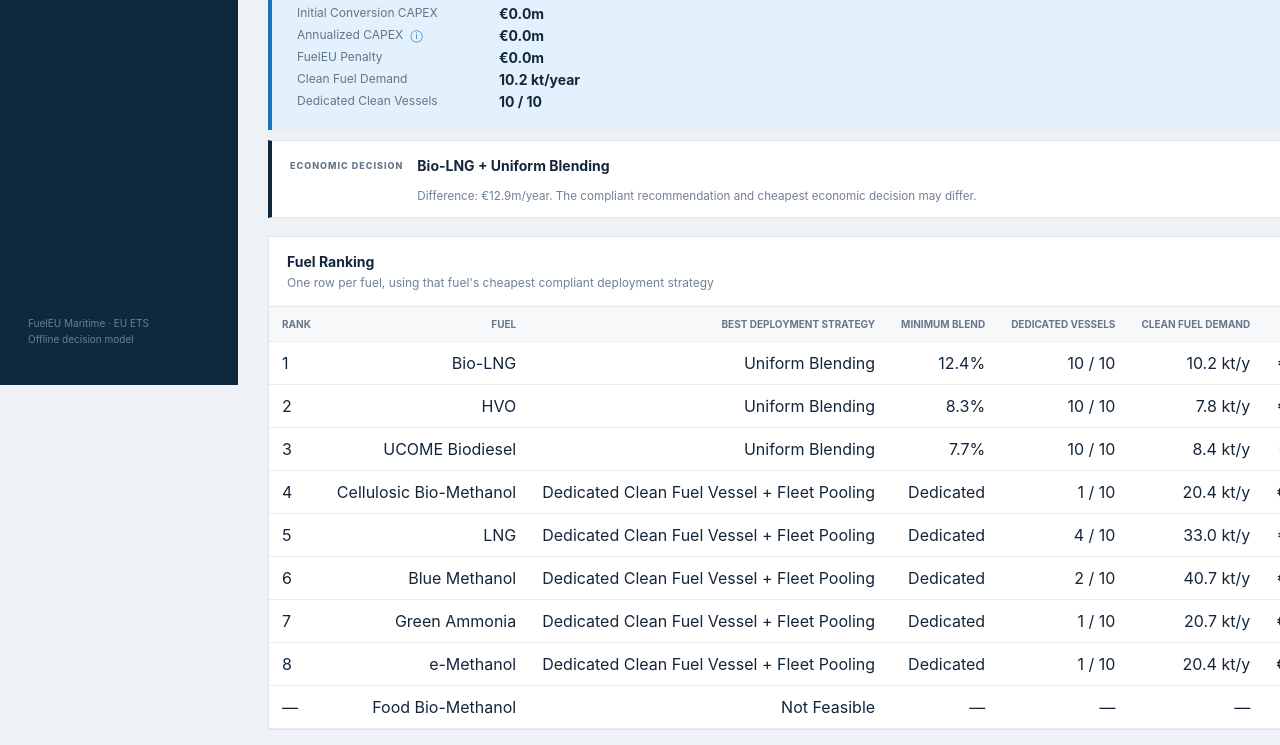
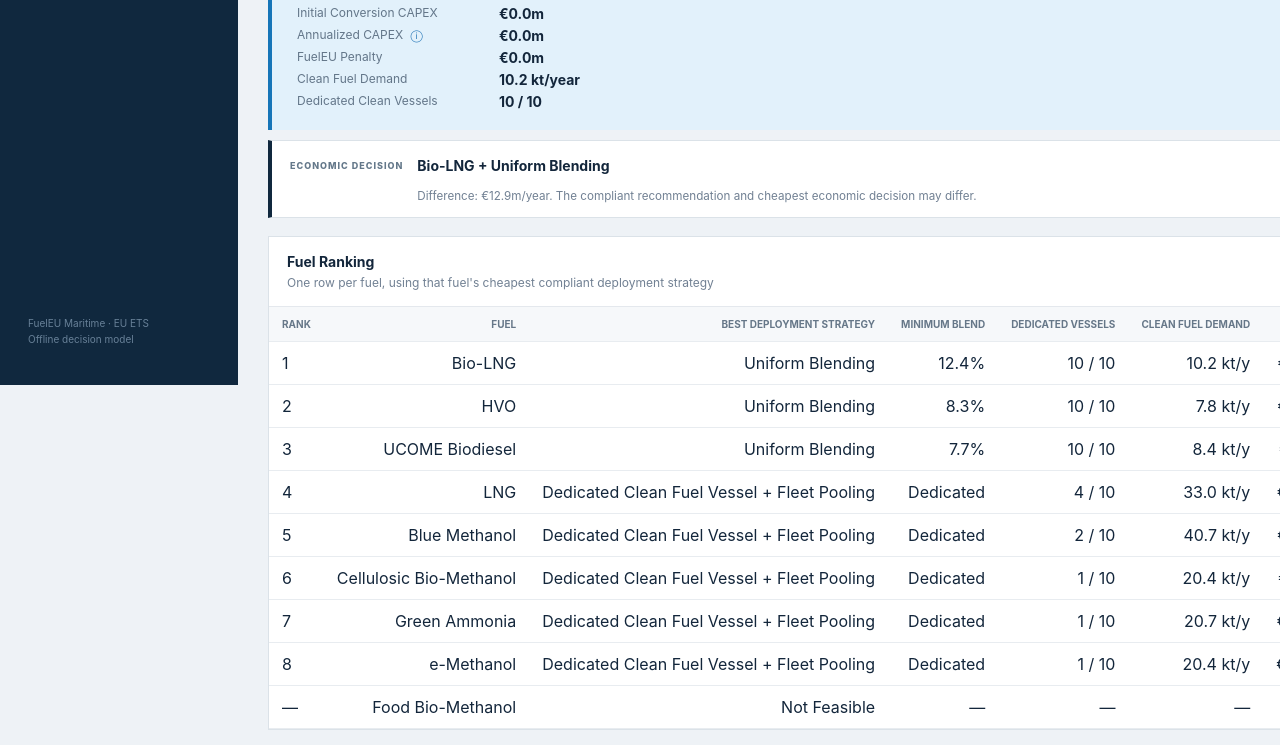
Before and after one commit to senaitest003-art/marine, a React (Vite) app: page / in a window 1280 px wide. Shown: the part 415-1160 px from the top of the page. Built offline with nearby package versions, Linux system fonts and the light colour scheme.

Commit message:
Correct LNG market pricing and cellulosic biomethanol cost assumptions

```diff
--- a/src/data.ts
+++ b/src/data.ts
@@ -8,8 +8,8 @@ const cap=(low:number,base:number,high:number,newLow:number,newBase:number,newHi
 export const settings:Settings={baseCI:91.16,reduction:rec(.06,.145,.31,.80),penaltyRate:2400,consecutiveNonCompliance:1,eurUsd:1.08,year:2030,scenario:'Base',eua:{Low:rec(70,80,95,120),Base:rec(100,120,150,200),High:rec(140,180,230,300)},rfNboIncentive:true,rfNboSubtarget:false,reward:2,rewardFrom:2025,rewardTo:2033,gwpCH4:28,gwpN2O:265,etsSurrender:1,capexMethod:'CRF',externalCreditAvailable:true,externalCreditPrice:1200,bankedSurplus:0,borrowedBalance:0,borrowingRepayment:1.1,otherComplianceCost:0,lngSlip:{'LNG Otto LP':.035,'LNG Otto medium speed':.025,'LNG diesel cycle':.006,'LNG high pressure dual fuel':.002,'User Defined':.02}};
 export const fuels:Fuel[]=[
  {id:'vlsfo',name:'VLSFO',lcv:40.5,ci:91.16,wtt:13.5,co2:3.114,ch4:0,n2o:0,slip:0,price:priceDeck([550,575,600,625],[450,475,500,525],[700,725,750,775],40.5),priceBasis:'USD/t',priceType:'Market Anchor + Planning Assumption',priceSource:'S&P Global Commodity Insights / Platts marine bunker market',priceBasisNote:'Indicative delivered marine-fuel procurement price; 2026 Rotterdam VLSFO public anchor approximately USD 450–500/t; commodity uncertainty, no technology-learning decline',priceConfidence:'Medium',...cap(0,0,0,0,0,0,'No conversion required','Conventional or drop-in fuel', 'High'),capex:0,economicLife:15,discountRate:.08,rfnbo:false,bio:false,food:false,eligible:true,maxSupply:1e9,maxBlend:1,minBlend:0,pilotShare:0,pilotFuel:'vlsfo'},
- {id:'lng',name:'LNG',lcv:49.1,ci:75,wtt:18.5,co2:2.75,ch4:0,n2o:0,slip:.035,price:priceDeck([750,725,700,700],[600,600,600,600],[950,900,850,850],49.1),priceBasis:'USD/t',priceType:'Market Anchor + Planning Assumption',priceSource:'S&P Global Commodity Insights / Platts LNG bunker Rotterdam',priceBasisNote:'Indicative delivered marine-fuel procurement price; approximately USD 772/t 2026 Rotterdam anchor with moderate commodity normalization, not technology learning',priceConfidence:'Medium',...cap(10_000_000,15_000_000,25_000_000,8_000_000,12_000_000,18_000_000,'Public retrofit complexity and industry literature','Dual-fuel engine, cryogenic storage, FGSS, piping and safety; screening assumption', 'Low'),capex:8000000,economicLife:15,discountRate:.08,rfnbo:false,bio:false,food:false,eligible:true,maxSupply:1e9,maxBlend:1,minBlend:0,pilotShare:0,pilotFuel:'vlsfo'},
- {id:'cellulosic',name:'Cellulosic Bio-Methanol',lcv:19.9,ci:18,wtt:15,co2:0.08,ch4:0,n2o:0,slip:0,price:priceDeck([750,700,650,600],[600,550,500,450],[950,900,850,800],19.9),priceBasis:'USD/t',priceType:'Production-cost-based Delivered Planning Assumption',priceSource:'IRENA Innovation Outlook: Renewable Methanol',priceBasisNote:'IRENA production-cost ranges adjusted for feedstock aggregation, transport, storage, terminal, bunkering, certification and early-market liquidity',priceConfidence:'Medium-Low',...cap(7_000_000,10_500_000,15_000_000,4_000_000,5_600_000,8_000_000,'IMO/DNV methanol marine-fuel study; Stena project cross-check','24 MW Ro-Ro screening case; engine, equipment and shipyard scope', 'Medium'),capex:2000000,economicLife:15,discountRate:.08,rfnbo:false,bio:true,food:false,eligible:true,maxSupply:200000,maxBlend:1,minBlend:0,pilotShare:0,pilotFuel:'vlsfo'},
+ {id:'lng',name:'LNG',lcv:49.1,ci:75,wtt:18.5,co2:2.75,ch4:0,n2o:0,slip:.035,price:priceDeck([775,775,800,800],[600,600,625,625],[1000,1000,1050,1050],49.1),priceBasis:'USD/t',priceType:'Marine Bunker Market Anchor',priceSource:'S&P Global / Platts Rotterdam LNG Bunker',priceBasisNote:'Actual marine bunker market basis; approximately USD 772/t 2026 annual/base-rate anchor and USD 850–900/t July observations. Commodity-linked assumption driven by gas, TTF/JKM, shipping, bunker premium and geopolitics; no technology-learning curve',priceConfidence:'Medium',...cap(10_000_000,15_000_000,25_000_000,8_000_000,12_000_000,18_000_000,'Public retrofit complexity and industry literature','Dual-fuel engine, cryogenic storage, FGSS, piping and safety; screening assumption', 'Low'),capex:8000000,economicLife:15,discountRate:.08,rfnbo:false,bio:false,food:false,eligible:true,maxSupply:1e9,maxBlend:1,minBlend:0,pilotShare:0,pilotFuel:'vlsfo'},
+ {id:'cellulosic',name:'Cellulosic Bio-Methanol',lcv:19.9,ci:18,wtt:15,co2:0.08,ch4:0,n2o:0,slip:0,price:priceDeck([1000,900,825,750],[800,725,650,600],[1250,1150,1050,950],19.9),priceBasis:'USD/t',priceType:'Gasification Production Cost + Delivered Marine Fuel Planning Assumption',priceSource:'IRENA Renewable Methanol + Green Chemistry 2026 gasification-based biomethanol TEA',priceBasisNote:'Lignocellulosic residues → drying/pretreatment → gasification → syngas conditioning → methanol synthesis/purification. Production/MSP evidence: USD 429–879/t without CCS and USD 484–947/t with CCS; model adds biomass logistics, transport, terminal/storage, bunkering, certification, supplier margin and early-market premium',priceConfidence:'Medium-Low',...cap(7_000_000,10_500_000,15_000_000,4_000_000,5_600_000,8_000_000,'IMO/DNV methanol marine-fuel study; Stena project cross-check','24 MW Ro-Ro screening case; engine, equipment and shipyard scope', 'Medium'),capex:2000000,economicLife:15,discountRate:.08,rfnbo:false,bio:true,food:false,eligible:true,maxSupply:200000,maxBlend:1,minBlend:0,pilotShare:0,pilotFuel:'vlsfo'},
  {id:'foodBio',name:'Food Bio-Methanol',lcv:19.9,ci:45,wtt:35,co2:.2,ch4:0,n2o:0,slip:0,price:priceDeck([850,825,800,800],[700,675,650,650],[1050,1025,1000,1000],19.9),priceBasis:'USD/t',priceType:'Proxy Assumption',priceSource:'Proxy delivered-fuel planning assumption; no liquid marine benchmark',priceBasisNote:'Limited decline due to feedstock competition, food/feed sustainability restrictions, land-use constraints and limited scale; eligibility remains separate',priceConfidence:'Low',...cap(7_000_000,10_500_000,15_000_000,4_000_000,5_600_000,8_000_000,'IMO/DNV methanol marine-fuel study; Stena project cross-check','24 MW Ro-Ro screening case; engine, equipment and shipyard scope', 'Medium'),capex:2000000,economicLife:15,discountRate:.08,rfnbo:false,bio:true,food:true,eligible:false,maxSupply:100000,maxBlend:1,minBlend:0,pilotShare:0,pilotFuel:'vlsfo'},
  {id:'eMethanol',name:'e-Methanol',lcv:19.9,ci:12,wtt:9,co2:.04,ch4:0,n2o:0,slip:0,price:priceDeck([1200,1000,850,650],[900,750,650,500],[1600,1400,1200,900],19.9),priceBasis:'USD/t',priceType:'Market Anchor + Long-term Learning Assumption',priceSource:'S&P Global Commodity Insights + IRENA Renewable Methanol + IEA',priceBasisNote:'Delivered marine-fuel planning assumption anchored to low-carbon methanol assessments; long-term power, electrolyser, CO₂ sourcing, utilisation and scale improvements',priceConfidence:'Medium',...cap(7_000_000,10_500_000,15_000_000,4_000_000,5_600_000,8_000_000,'IMO/DNV methanol marine-fuel study; Stena project cross-check','24 MW Ro-Ro screening case; engine, equipment and shipyard scope', 'Medium'),capex:2000000,economicLife:15,discountRate:.08,rfnbo:true,bio:false,food:false,eligible:true,maxSupply:250000,maxBlend:1,minBlend:0,pilotShare:0,pilotFuel:'vlsfo'},
  {id:'ammonia',name:'Green Ammonia',lcv:18.6,ci:9,wtt:7,co2:0,ch4:0,n2o:.0001,slip:0,price:priceDeck([950,850,750,650],[700,650,575,500],[1250,1100,950,800],18.6),priceBasis:'USD/t',priceType:'Production-cost + Market Anchor Planning Assumption',priceSource:'IEA + S&P Global Commodity Insights + IRENA renewable-ammonia analysis',priceBasisNote:'Production-cost evidence adjusted to delivered marine price for transport, storage, bunkering, certification, scarcity and supplier margin; 2026 conventional NWE anchor USD 750–905/t',priceConfidence:'Medium-Low',...cap(15_000_000,20_000_000,30_000_000,12_000_000,16_000_000,25_000_000,'Public ammonia-fuel conversion scope','Engine, tanks, supply, ventilation, detection and toxic-release mitigation; planning assumption', 'Low'),capex:10000000,economicLife:15,discountRate:.08,rfnbo:true,bio:false,food:false,eligible:true,maxSupply:250000,maxBlend:1,minBlend:0,pilotShare:.05,pilotFuel:'vlsfo'},
--- a/src/scenarioStorage.ts
+++ b/src/scenarioStorage.ts
@@ -1,14 +1,15 @@
 import {fuels as initialFuels,settings as initialSettings} from './data';
 import {Fuel,Settings,Vessel} from './types';
 
-export const CURRENT_SCHEMA_VERSION=5;
+export const CURRENT_SCHEMA_VERSION=6;
 export interface ScenarioData{version:number;settings:Settings;fuels:Fuel[];fleet:Vessel[]}
 
 const mergeFuel=(saved:Partial<Fuel>,fallback:Fuel,resetPrice:boolean):Fuel=>{
  const price=resetPrice?structuredClone(fallback.price):{...fallback.price,...saved.price,low:{...fallback.price.low,...saved.price?.low},high:{...fallback.price.high,...saved.price?.high}};
  return{...fallback,...saved,price,priceBasis:resetPrice?fallback.priceBasis:saved.priceBasis||fallback.priceBasis,priceType:resetPrice?fallback.priceType:saved.priceType||fallback.priceType,priceSource:resetPrice?fallback.priceSource:saved.priceSource||fallback.priceSource,priceBasisNote:resetPrice?fallback.priceBasisNote:saved.priceBasisNote||fallback.priceBasisNote,priceConfidence:resetPrice?fallback.priceConfidence:saved.priceConfidence||fallback.priceConfidence};
 };
-const rebasedFuelIds:Fuel['id'][]=['vlsfo','lng','cellulosic','foodBio','eMethanol','ammonia','blueMethanol'];
-export const mergeCurrentFuelDefaults=(saved:Partial<Fuel>[]|undefined,resetPrice=false,legacyDeck=false):Fuel[]=>initialFuels.map((fallback,index)=>mergeFuel(saved?.find(f=>f.id===fallback.id)||saved?.[index]||{},fallback,resetPrice||(legacyDeck&&rebasedFuelIds.includes(fallback.id))));
-export const migrateScenario=(raw:unknown):ScenarioData|null=>{if(!raw||typeof raw!=='object')return null;const saved=raw as Partial<ScenarioData>;if(!saved.settings||!saved.fleet)return null;const legacy=(saved.version??0)<CURRENT_SCHEMA_VERSION;return{version:CURRENT_SCHEMA_VERSION,settings:{...structuredClone(initialSettings),...saved.settings,lngSlip:{...initialSettings.lngSlip,...saved.settings.lngSlip}},fuels:mergeCurrentFuelDefaults(saved.fuels,false,legacy),fleet:saved.fleet.map(v=>({...v,convertedFuels:v.convertedFuels||['vlsfo','ucome','hvo','bioLng'],conversionMode:v.conversionMode||'Existing Vessel Retrofit'}))}};
+const version5RebasedFuelIds:Fuel['id'][]=['vlsfo','lng','cellulosic','foodBio','eMethanol','ammonia','blueMethanol'];
+const version6RebasedFuelIds:Fuel['id'][]=['lng','cellulosic'];
+export const mergeCurrentFuelDefaults=(saved:Partial<Fuel>[]|undefined,resetPrice=false,resetIds:Fuel['id'][]=[]):Fuel[]=>initialFuels.map((fallback,index)=>mergeFuel(saved?.find(f=>f.id===fallback.id)||saved?.[index]||{},fallback,resetPrice||resetIds.includes(fallback.id)));
+export const migrateScenario=(raw:unknown):ScenarioData|null=>{if(!raw||typeof raw!=='object')return null;const saved=raw as Partial<ScenarioData>;if(!saved.settings||!saved.fleet)return null;const version=saved.version??0,resetIds=version<5?version5RebasedFuelIds:version<6?version6RebasedFuelIds:[];return{version:CURRENT_SCHEMA_VERSION,settings:{...structuredClone(initialSettings),...saved.settings,lngSlip:{...initialSettings.lngSlip,...saved.settings.lngSlip}},fuels:mergeCurrentFuelDefaults(saved.fuels,false,resetIds),fleet:saved.fleet.map(v=>({...v,convertedFuels:v.convertedFuels||['vlsfo','ucome','hvo','bioLng'],conversionMode:v.conversionMode||'Existing Vessel Retrofit'}))}};
 export const scenarioPayload=(settings:Settings,fuels:Fuel[],fleet:Vessel[]):ScenarioData=>({version:CURRENT_SCHEMA_VERSION,settings,fuels,fleet});
```
Also changed, not shown: src/main.tsx (+1 -1 lines), 1 other file (tests, documents, lock files or other folders).
